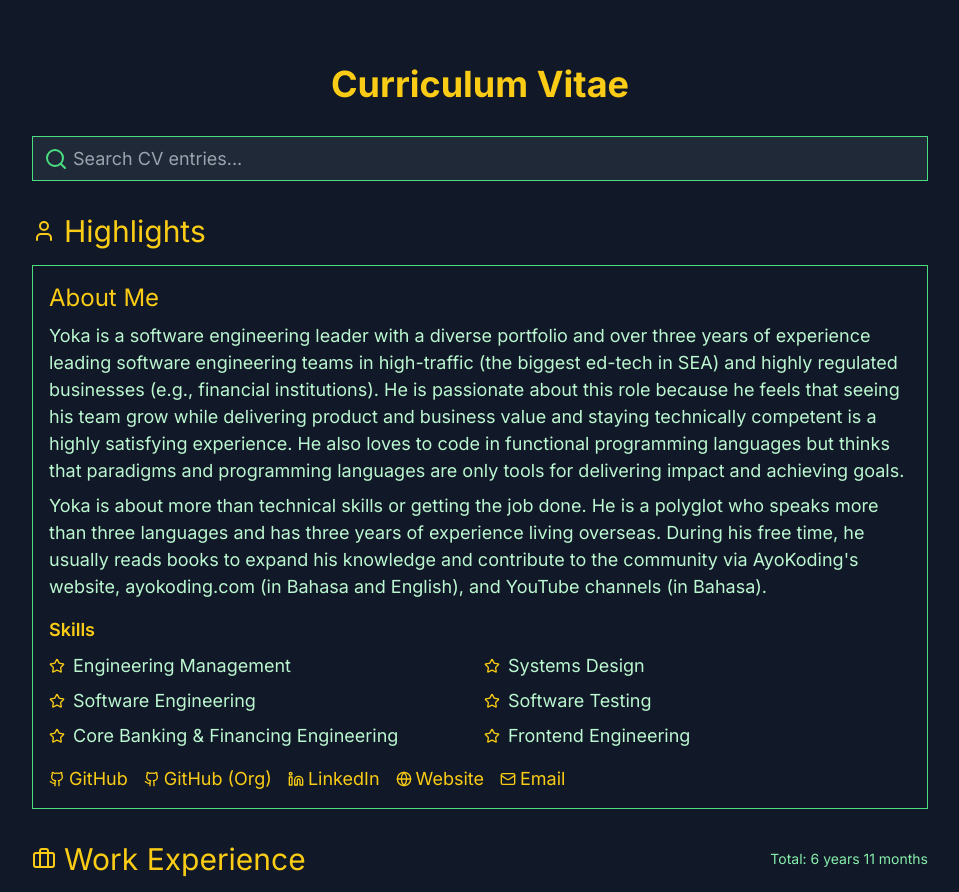
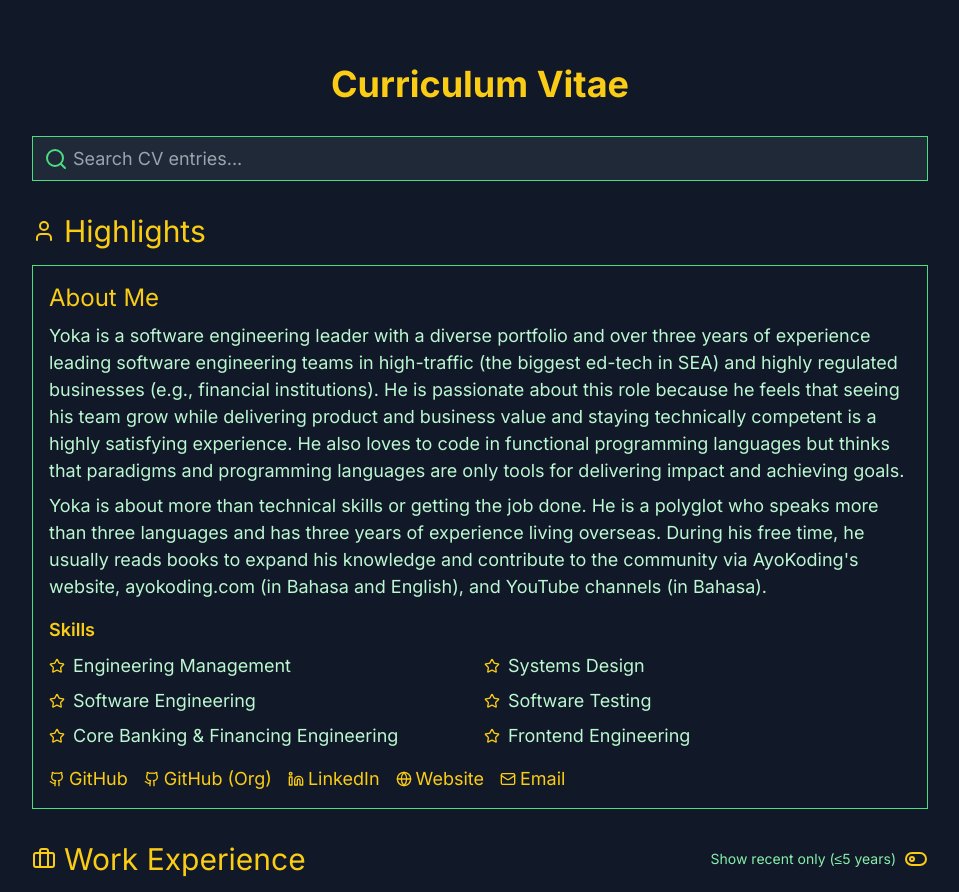
Before and after one commit to wahidyankf/wahidyankf-web, a Next.js app: page /cv in a window 1280 px wide. Shown: the top 892 px of the page, without its empty margins (160-1119 px from the left). Built offline with nearby package versions, Linux system fonts and the light colour scheme.

Commit message:
update cv page to have recent only button

```diff
--- a/src/app/cv/page.tsx
+++ b/src/app/cv/page.tsx
@@ -15,6 +15,8 @@ import {
   Languages,
   FileCheck,
   GithubIcon,
+  ToggleLeft,
+  ToggleRight,
 } from "lucide-react";
 import { CVEntry, cvData } from "../data";
 
@@ -213,6 +215,13 @@ const CVSection = ({
   </div>
 );
 
+const isWithinLastFiveYears = (endDate: string): boolean => {
+  const date = endDate === "Present" ? new Date() : parseDate(endDate);
+  const fiveYearsAgo = new Date();
+  fiveYearsAgo.setFullYear(fiveYearsAgo.getFullYear() - 5);
+  return date >= fiveYearsAgo;
+};
+
 const WorkExperienceSection = ({
   entries,
   searchTerm,
@@ -220,6 +229,8 @@ const WorkExperienceSection = ({
   entries: CVEntry[];
   searchTerm: string;
 }) => {
+  const [showRecentOnly, setShowRecentOnly] = useState(false);
+
   const groupedEntries = entries.reduce((acc, entry) => {
     if (!acc[entry.organization]) {
       acc[entry.organization] = [];
@@ -266,18 +277,40 @@ const WorkExperienceSection = ({
     }, 0)
   );
 
+  const filteredOrganizations = sortedOrganizations.filter((org) =>
+    groupedEntries[org].some((entry) => {
+      const [, endDate] = entry.period.split(" - ");
+      return !showRecentOnly || isWithinLastFiveYears(endDate);
+    })
+  );
+
   return (
     <div className="mb-8">
-      <h2 className="text-xl sm:text-2xl md:text-3xl mb-4 text-yellow-400 flex items-center justify-between">
-        <span className="flex items-center">
+      <div className="flex justify-between items-center mb-4">
+        <h2 className="text-xl sm:text-2xl md:text-3xl text-yellow-400 flex items-center">
           <Briefcase className="w-6 h-6 mr-2" />
           {highlightText("Work Experience", searchTerm)}
+        </h2>
+        <div className="flex items-center">
+          <span className="text-sm text-green-300 mr-2">
+            Show recent only (≤5 years)
           </span>
-        <span className="text-sm text-green-300">
+          <button
+            onClick={() => setShowRecentOnly(!showRecentOnly)}
+            className="text-yellow-400 hover:text-green-400 transition-colors duration-200"
+          >
+            {showRecentOnly ? (
+              <ToggleRight className="w-6 h-6" />
+            ) : (
+              <ToggleLeft className="w-6 h-6" />
+            )}
+          </button>
+        </div>
+      </div>
+      <div className="text-sm text-green-300 mb-4">
         Total: {highlightText(totalWorkExperience, searchTerm)}
-        </span>
-      </h2>
-      {sortedOrganizations.map((organization) => (
+      </div>
+      {filteredOrganizations.map((organization) => (
         <div
           key={organization}
           className="mb-6 border border-green-400 rounded-lg p-4"
@@ -289,7 +322,12 @@ const WorkExperienceSection = ({
               {highlightText(organizationDurations[organization], searchTerm)}
             </span>
           </h3>
-          {groupedEntries[organization].map((entry, index) => (
+          {groupedEntries[organization]
+            .filter((entry) => {
+              const [, endDate] = entry.period.split(" - ");
+              return !showRecentOnly || isWithinLastFiveYears(endDate);
+            })
+            .map((entry, index) => (
               <CVEntryComponent
                 key={index}
                 entry={entry}
```
Lines whose indentation alone changed are shown as unchanged.
